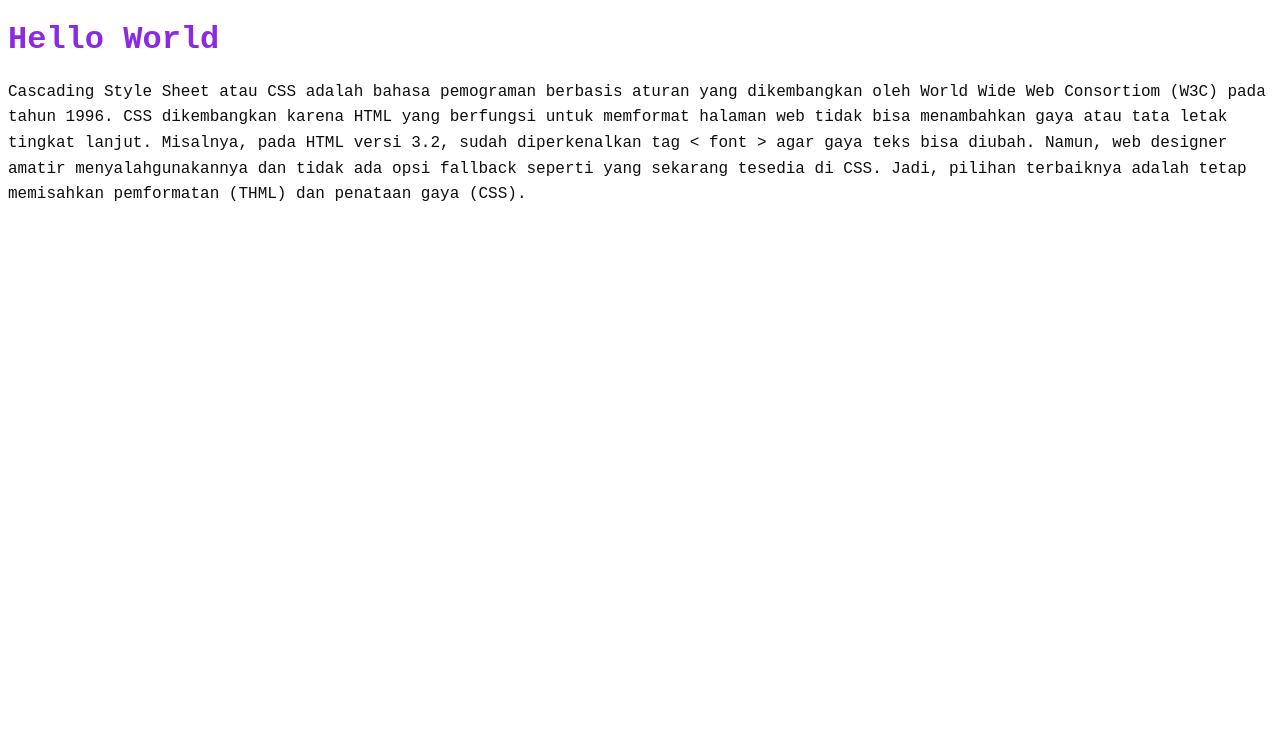
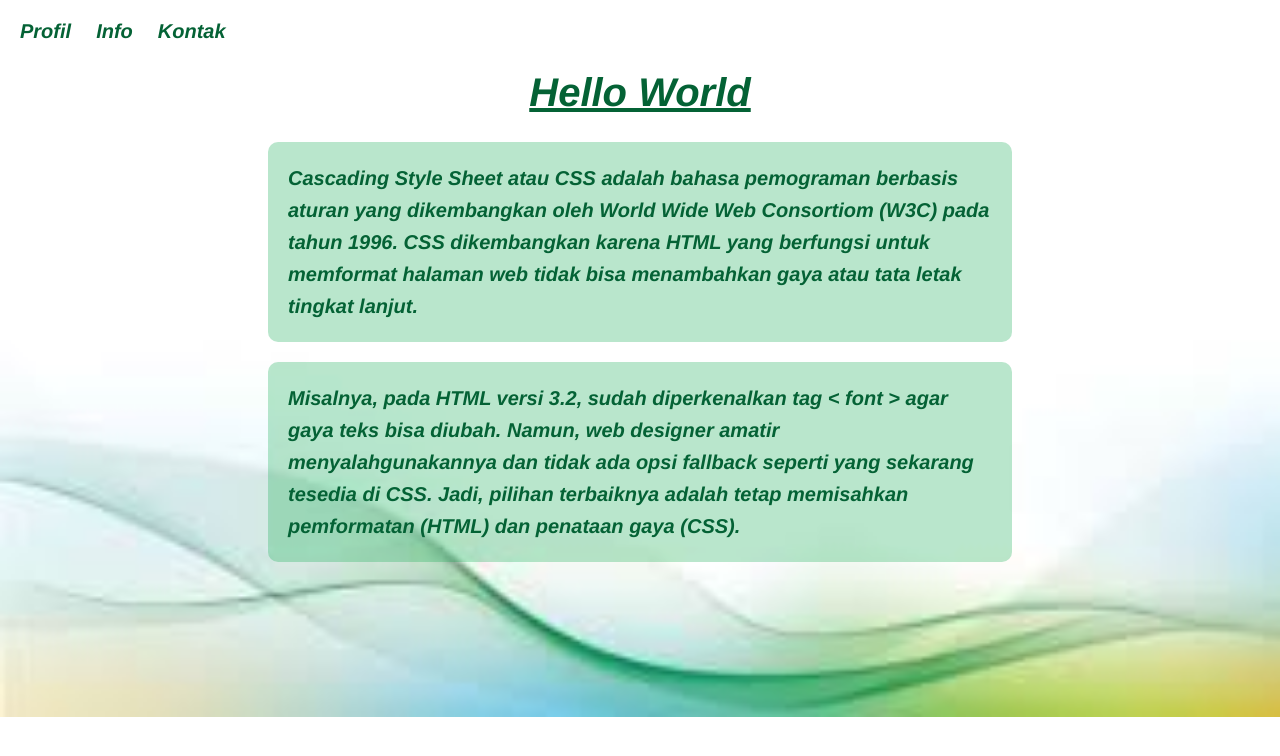
Before and after one commit to Adnngrn/latihan-css, a plain HTML site: page index.html in a window 1280 px wide. Drawn offline with Linux system fonts and the light colour scheme.

Commit message:
update: UI

```diff
--- a/index.html
+++ b/index.html
@@ -16,11 +16,21 @@
         }
     </style> -->
 </head>
-<body>
-    <h1>Hello World</h1>
-    <p>Cascading Style Sheet atau CSS adalah bahasa pemograman berbasis aturan yang dikembangkan oleh World Wide Web Consortiom (W3C) pada tahun 1996. CSS dikembangkan karena HTML yang berfungsi untuk memformat halaman web tidak bisa menambahkan gaya atau tata letak tingkat lanjut.
+<body class="bg-index">
+    <div class="nav">
+        <a href="profil.html">Profil</a>
+        <a href="#">Info</a>
+        <a href="#">Kontak</a>
+    </div>
+    <div style="width: 60%; margin: auto;">
+        <h1>Hello World</h1>
+        <p >Cascading Style Sheet atau CSS adalah bahasa pemograman berbasis aturan yang dikembangkan oleh World Wide Web Consortiom (W3C) pada tahun 1996. CSS dikembangkan karena HTML yang berfungsi untuk memformat halaman web tidak bisa menambahkan gaya atau tata letak tingkat lanjut.
 
-        Misalnya, pada HTML versi 3.2, sudah diperkenalkan tag < font > agar gaya teks bisa diubah. Namun, web designer amatir menyalahgunakannya dan tidak ada opsi fallback seperti yang sekarang tesedia di CSS. Jadi, pilihan terbaiknya adalah tetap memisahkan pemformatan (THML) dan penataan gaya (CSS).
-    </p>
+        </p>
+        <p>
+
+            Misalnya, pada HTML versi 3.2, sudah diperkenalkan tag < font > agar gaya teks bisa diubah. Namun, web designer amatir menyalahgunakannya dan tidak ada opsi fallback seperti yang sekarang tesedia di CSS. Jadi, pilihan terbaiknya adalah tetap memisahkan pemformatan (HTML) dan penataan gaya (CSS).
+        </p>
+    </div>
 </body>
 </html>
--- a/style.css
+++ b/style.css
@@ -1,8 +1,54 @@
 body{
-    font-family: 'Courier New', Courier, monospace;
+    font-family:'Franklin Gothic Medium', 'Arial Narrow', Arial, sans-serif;
+    font-size: 20px;
+    /* font-variant: small-caps; */
+    font-style: italic;
+    margin: 20px;
 }
-h1{color: blueviolet;}
+
+.bg-index{
+    background-image: url(images.jpg);
+    background-repeat: no-repeat;
+    background-size: 100%;
+}
+
+.bg-profil{
+    /* background-color: rgb(177, 229, 249); */
+    background: linear-gradient(to right, #74ebd5, #ACB6E5);
+}
+
+.nav{
+    display: flex;
+    gap: 25px;
+}
+
+h1{
+    color: rgb(4, 98, 53);
+    text-align: center;
+    /* text-transform: lowercase; */
+    /* text-decoration: overline; */
+    text-decoration: underline;
+}
+
 p{
+    /* letter-spacing: normal; */
+    word-spacing: normal;
     line-height: 1.6em;
-    color: rgb(14, 14, 13);
+    color: rgb(4, 98, 53);
+    font-weight: bold;
+    background-color: rgba(19, 169, 84, 0.296); padding: 20px; border-radius: 10px;
+    /* text-indent: 15px; */
+    /* text-align: center; */
+    /* text-decoration:line-through; */
 }
+
+a{
+    text-decoration: none;
+    font-weight: 700;
+    color: rgb(4, 98, 53);
+}
+
+a:hover{
+    color: rgb(17, 215, 119);
+
+}
```
Also changed, not shown: profil.html (added, +22 -0 lines), images.jpg (added).
